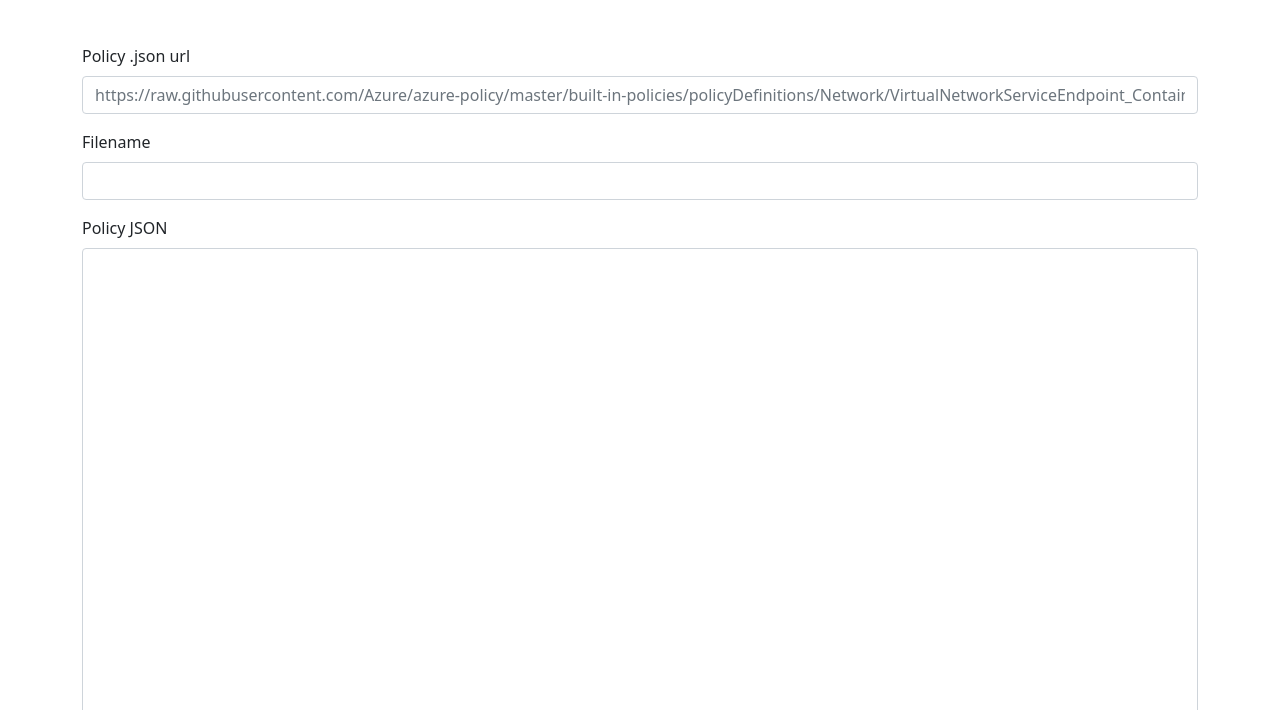
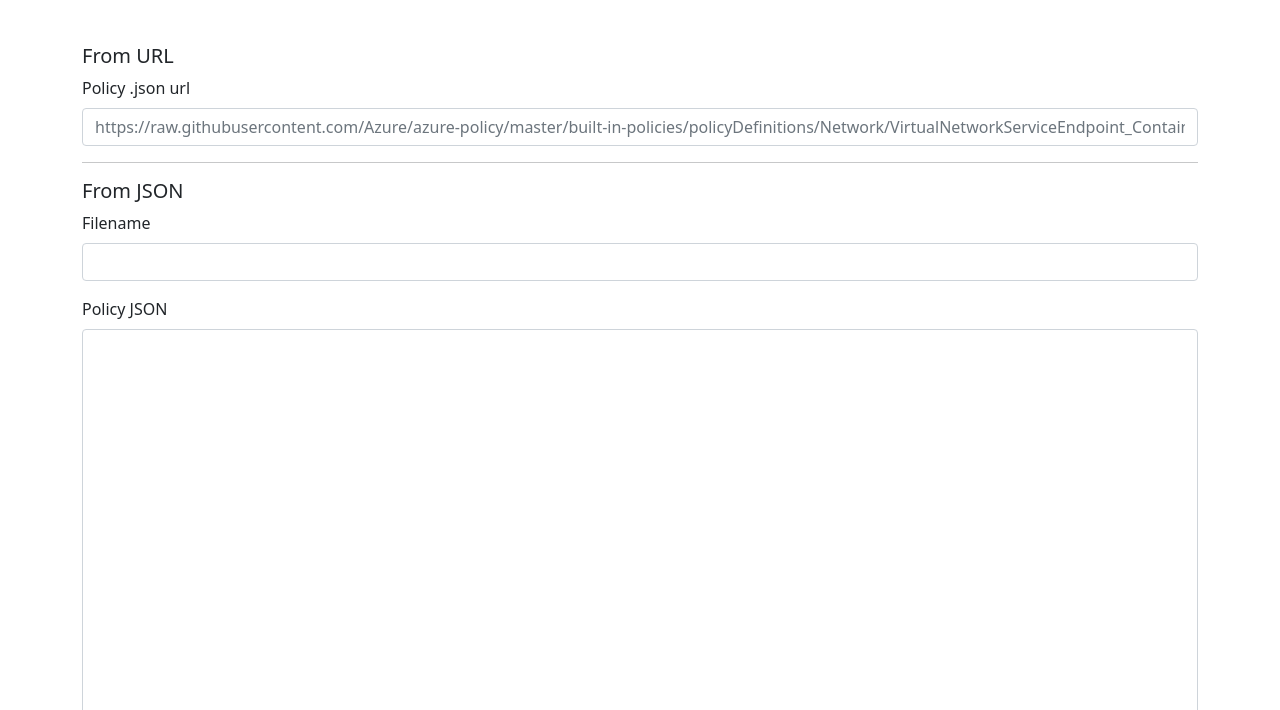
Before and after one commit to cloudstateu/azure-policy-json2tf, a website: page index.html in a window 1280 px wide. Shown: the part 90-800 px from the top of the page. Drawn offline with nearby package versions, Linux system fonts and the light colour scheme.

Commit message:
feat: tf generator

```diff
--- a/index.html
+++ b/index.html
@@ -16,11 +16,14 @@
     <h2>Azure Policy JSON2TF</h2>
     <div class="row align-items-start mt-5">
         <div class="col-12">
+            <h5>From URL</h5>
             <div class="mb-3">
                 <label for="policyUrl" class="form-label">Policy .json url</label>
                 <input type="text" class="form-control" id="policyUrl"
                        placeholder="https://raw.githubusercontent.com/Azure/azure-policy/master/built-in-policies/policyDefinitions/Network/VirtualNetworkServiceEndpoint_ContainerRegistry_Audit.json">
             </div>
+            <hr>
+            <h5>From JSON</h5>
             <div class="mb-3">
                 <label for="fileName" class="form-label">Filename</label>
                 <input type="text" class="form-control" id="fileName"
```
